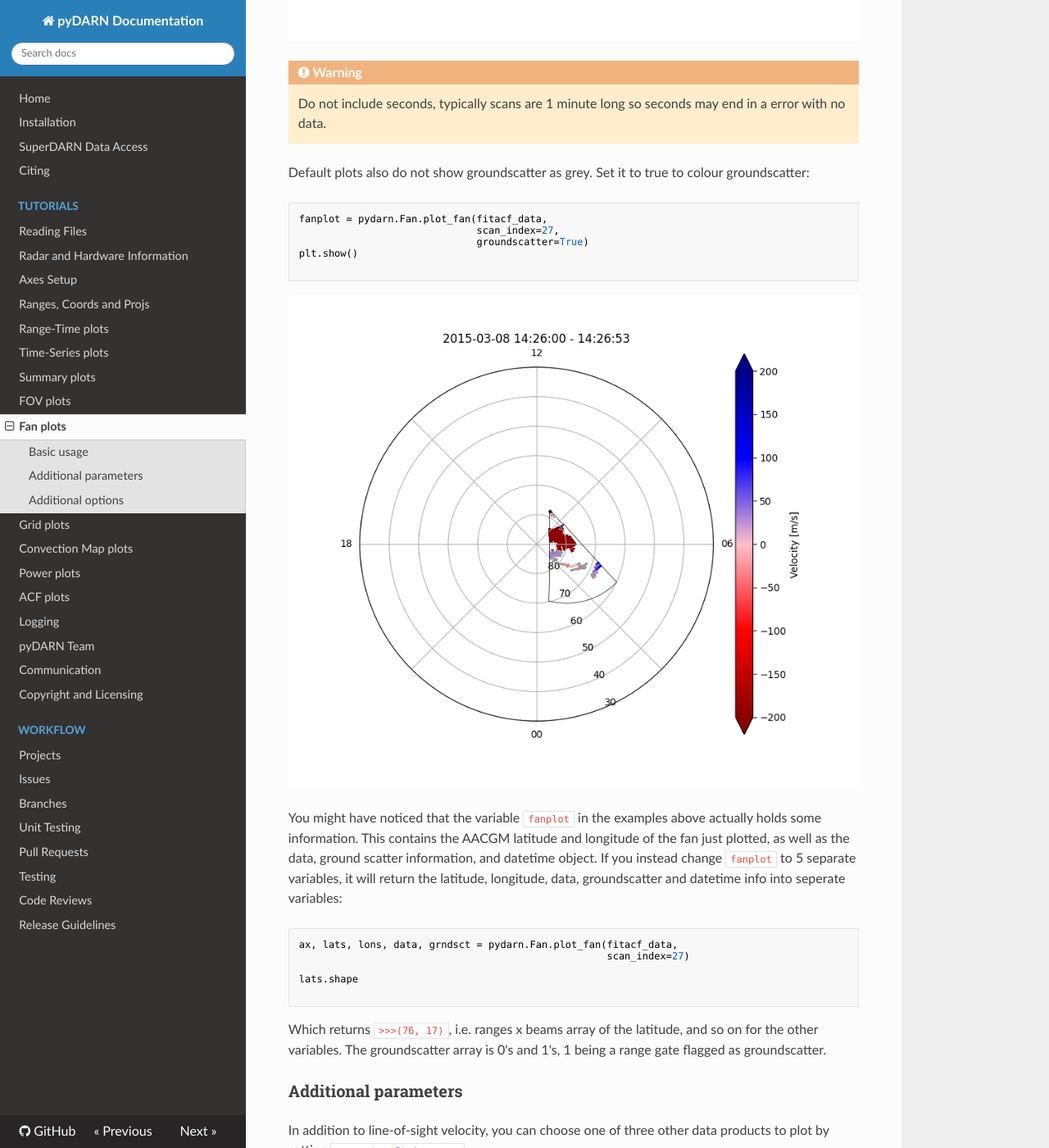
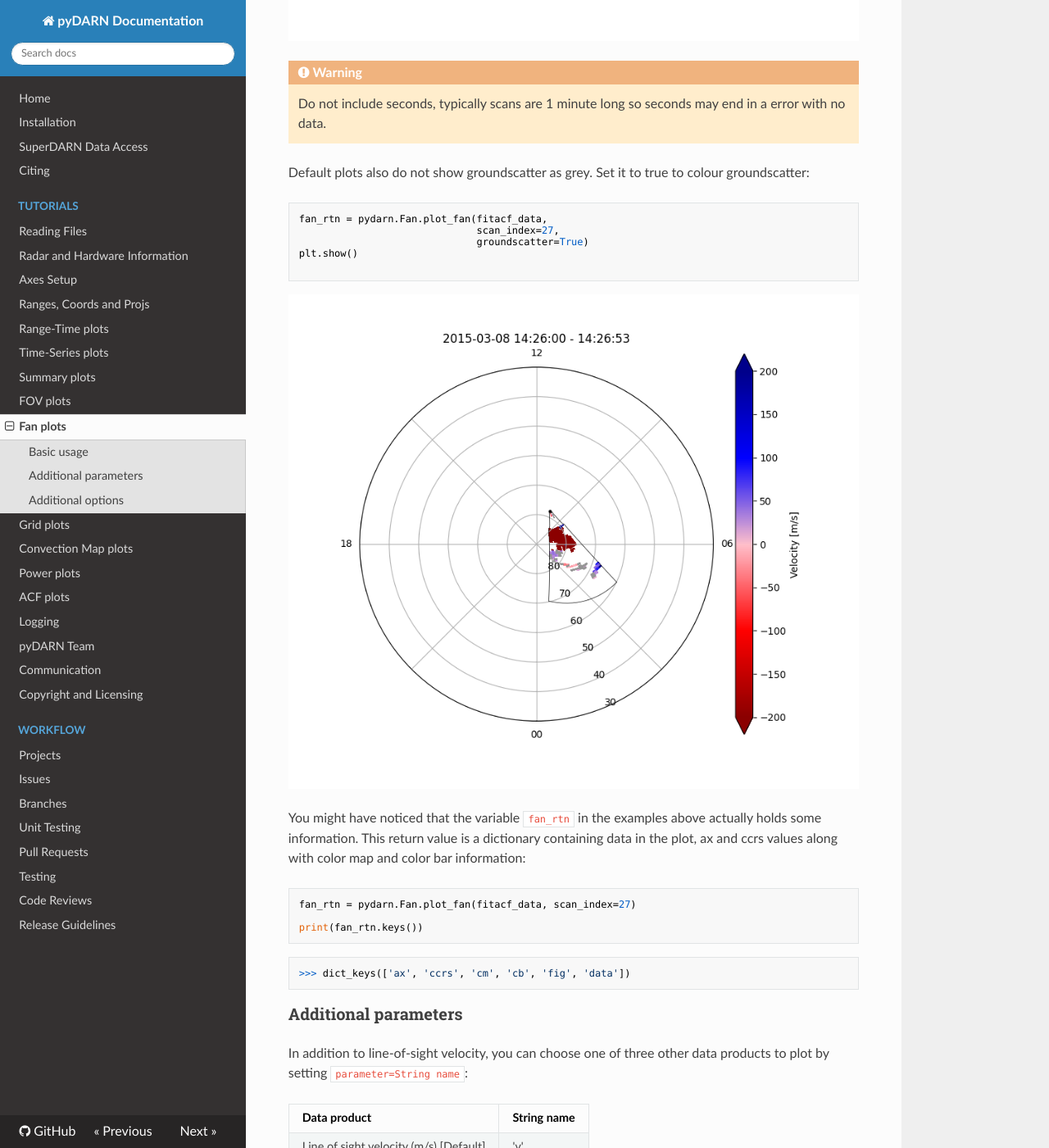
Before and after one commit to SuperDARN/pydarn, an MkDocs documentation site: the page built from docs/user/fan.md, in a window 1280 px wide and 1400 px high, scrolled down 2144 px. Shown: the whole window at 82% size. Built offline with MkDocs 1.6.1, drawn with Linux system fonts in a browser that asks for light colours; nearby versions of some CDN libraries; some of the changed text lies outside the part shown.

Commit message:
update documentation

````diff
--- a/docs/user/fan.md
+++ b/docs/user/fan.md
@@ -42,7 +42,7 @@ fitacf_data = SDarn_read.read_fitacf()
 ```
 With the FITACF data loaded as a list of dictionaries (`fitacf_data` variable in above example), you may now call the `plot_fan` method. Make sure you tell it which scan (numbered from first recorded scan in file, counting from 1 or give it a `datetime` object for the scan at that time) you want using `scan_index`:
 ```python
-fanplot = pydarn.Fan.plot_fan(fitacf_data, scan_index=27,
+fan_rtn = pydarn.Fan.plot_fan(fitacf_data, scan_index=27,
                               colorbar_label='Velocity [m/s]')
 plt.show()
 ```
@@ -64,7 +64,7 @@ plt.show()
 Default plots also do not show groundscatter as grey. Set it to true to colour groundscatter:
 
 ```python
-fanplot = pydarn.Fan.plot_fan(fitacf_data,
+fan_rtn = pydarn.Fan.plot_fan(fitacf_data,
                               scan_index=27,
                               groundscatter=True)
 plt.show()
@@ -72,15 +72,15 @@ plt.show()
 ```
 ![](../imgs/fan_2.png)
 
-You might have noticed that the variable `fanplot` in the examples above actually holds some information. This contains the AACGM latitude and longitude of the fan just plotted, as well as the data, ground scatter information, and datetime object. If you instead change `fanplot` to 5 separate variables, it will return the latitude, longitude, data, groundscatter and datetime info into seperate variables:
+You might have noticed that the variable `fan_rtn` in the examples above actually holds some information. This return value is a dictionary containing data in the plot, ax and ccrs values along with color map and color bar information:
 ```python
-ax, lats, lons, data, grndsct = pydarn.Fan.plot_fan(fitacf_data,
-                                                    scan_index=27)
+fan_rtn = pydarn.Fan.plot_fan(fitacf_data, scan_index=27)
 
-lats.shape
-
+print(fan_rtn.keys())
 ```
-Which returns `>>>(76, 17)`, i.e. ranges x beams array of the latitude, and so on for the other variables. The groundscatter array is 0's and 1's, 1 being a range gate flagged as groundscatter.
+```
+>>> dict_keys(['ax', 'ccrs', 'cm', 'cb', 'fig', 'data'])
+```
 
 ### Additional parameters
 
@@ -139,13 +139,13 @@ pyk_file = 'data/20150308.1401.00.pyk.fitacf'
 pyk_data = pydarn.SuperDARNRead().read_dmap(pyk_file)
 cly_data = pydarn.SuperDARNRead().read_dmap(cly_file)
 
-ax, _, _, _, _ = pydarn.Fan.plot_fan(cly_data, scan_index=datetime(2015, 3, 8, 14, 4),
+fan_rtn = pydarn.Fan.plot_fan(cly_data, scan_index=datetime(2015, 3, 8, 14, 4),
                     colorbar=False, fov_color='grey', line_color='blue',
                     radar_label=True)
 
 pydarn.Fan.plot_fan(pyk_data, scan_index=datetime(2015, 3, 8, 14, 4),
                     colorbar_label='Velocity [m/s]', fov_color='grey',
-                    line_color='red', radar_label=True, ax=ax)
+                    line_color='red', radar_label=True, ax=fan_rtn['ax'])
 
 plt.show()
 ```
````
Also changed, not shown: other parts of docs/user/fan.md (+6 -6 lines), docs/user/coordinates.md (+1 -1 lines), docs/user/fov.md (+28 -24 lines), docs/user/grid.md (+4 -3 lines), docs/user/map.md (+4 -3 lines).
